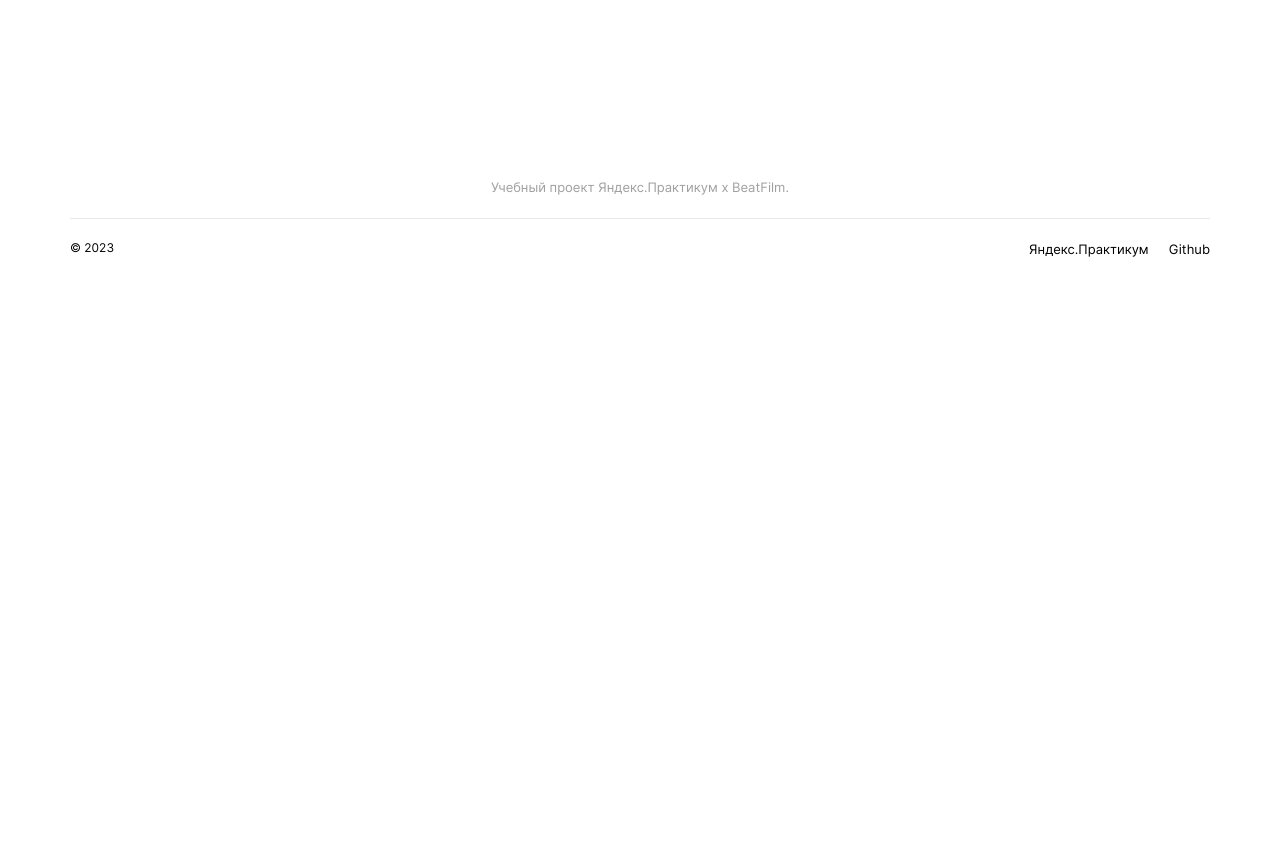
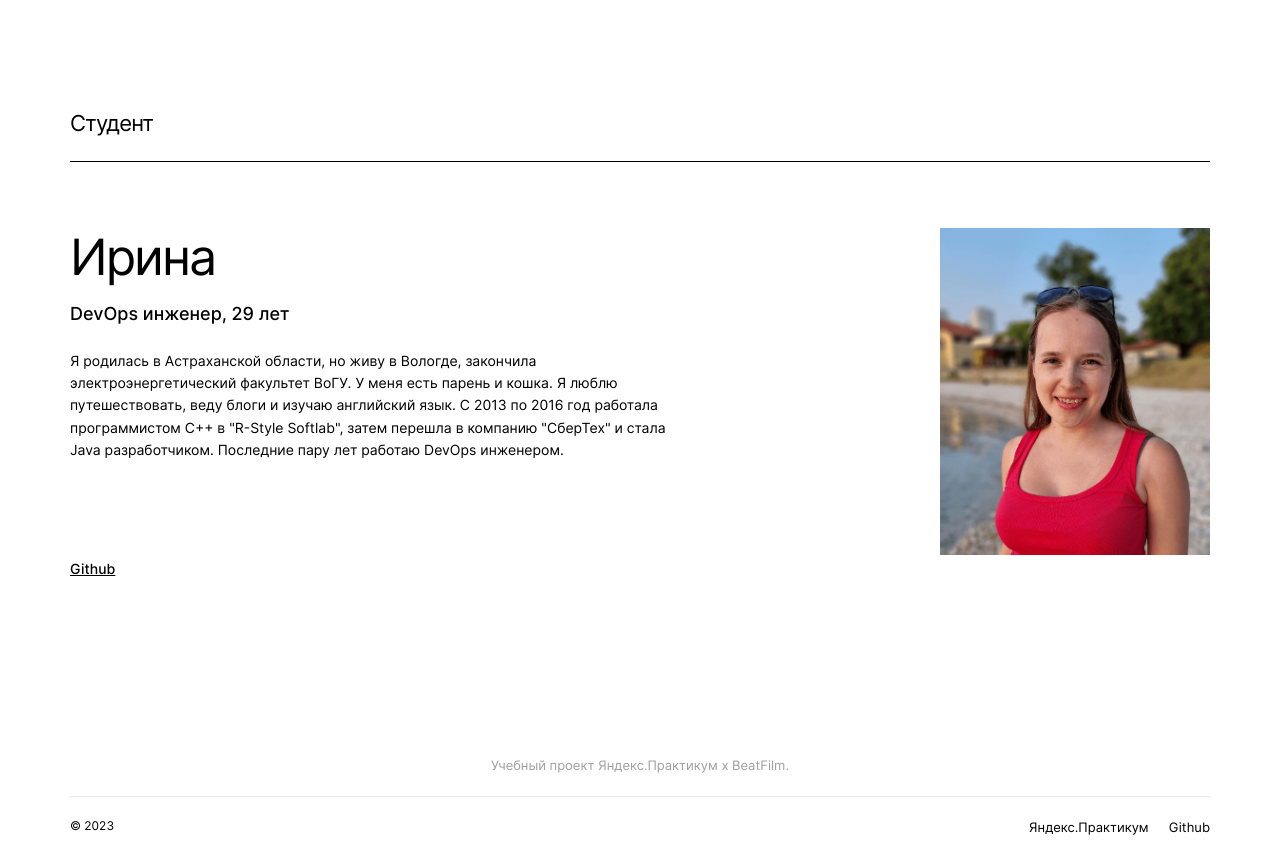
Before and after one commit to irinpingvin/movies-explorer-frontend, a React (Create React App) app: page / in a window 1280 px wide. Shown: the part 1739-2594 px from the top of the page. Before the commit the page ends 2016 px from the top, so only its background shows below. Built offline with nearby package versions, Linux system fonts and the light colour scheme.

Commit message:
Дипломная работа
Реализован компонент AboutMe

```diff
--- /dev/null
+++ b/src/components/AboutMe/AboutMe.css
@@ -0,0 +1,171 @@
+.aboutme {
+  max-width: 292px;
+  margin: 0 auto;
+}
+
+.aboutme__title {
+  margin: 70px 0 28px;
+  font-weight: 400;
+  font-size: 18px;
+  line-height: 1.2;
+  letter-spacing: -0.04em;
+  color: #000000;
+}
+
+.aboutme__boarder {
+  border-bottom: 1px solid rgba(0, 0, 0, 1);
+  height: 1px;
+  width: 100%;
+  margin: 0 0 60px;
+}
+
+.aboutme__content {
+  display: grid;
+  grid-template-columns: 100%;
+  grid-template-areas:
+  "aboutme__photo"
+  "aboutme__name"
+  "aboutme__job-position"
+  "aboutme__description"
+  "aboutme__github-link";
+}
+
+.aboutme__photo {
+  width: 292px;
+  height: 352px;
+  object-fit: cover;
+  object-position: top;
+  grid-area: aboutme__photo;
+  margin: 0 0 40px;
+}
+
+.aboutme__name {
+  font-weight: 400;
+  font-size: 30px;
+  line-height: 1.2;
+  letter-spacing: -0.04em;
+  color: #000000;
+  grid-area: aboutme__name;
+  margin: 0 0 20px;
+}
+
+.aboutme__job-position {
+  font-weight: 500;
+  font-size: 11px;
+  line-height: 1.45;
+  color: #000000;
+  grid-area: aboutme__job-position;
+  margin: 0 0 20px;
+}
+
+.aboutme__description {
+  font-weight: 400;
+  font-size: 11px;
+  line-height: 1.45;
+  color: #000000;
+  mix-blend-mode: normal;
+  margin: 0 0 40px;
+  grid-area: aboutme__description;
+}
+
+.aboutme__github-link {
+  font-weight: 500;
+  font-size: 14px;
+  line-height: 1.2;
+  color: #000000;
+  grid-area: aboutme__github-link;
+  margin: 0 0 70px;
+}
+
+@media screen and (min-width: 768px) {
+  .aboutme {
+    max-width: 668px;
+  }
+
+  .aboutme__title {
+    margin-top: 90px;
+    margin-bottom: 23px;
+    font-size: 22px;
+  }
+
+  .aboutme__boarder {
+    margin-bottom: 66px;
+  }
+
+  .aboutme__content {
+    grid-template-columns: 364px 255px;
+    column-gap: 49px;
+    grid-template-areas:
+    "aboutme__name aboutme__photo"
+    "aboutme__job-position aboutme__photo"
+    "aboutme__description aboutme__photo"
+    "aboutme__github-link aboutme__photo";
+  }
+
+  .aboutme__photo {
+    width: 255px;
+    height: 307px;
+    margin: 0;
+  }
+
+  .aboutme__name {
+    font-size: 40px;
+    line-height: 1;
+    margin-bottom: 16px;
+  }
+
+  .aboutme__job-position {
+    font-size: 12px;
+  }
+
+  .aboutme__description {
+    font-size: 12px;
+    margin-bottom: 87px;
+  }
+
+  .aboutme__github-link {
+    margin-bottom: 91px;
+  }
+}
+
+@media screen and (min-width: 1280px) {
+  .aboutme {
+    max-width: 1140px;
+  }
+
+  .aboutme__title {
+    margin-top: 110px;
+  }
+
+  .aboutme__content {
+    grid-template-columns: 600px 270px;
+    column-gap: 270px;
+  }
+
+  .aboutme__photo {
+    width: 270px;
+    height: 327px;
+  }
+
+  .aboutme__name {
+    font-size: 50px;
+    line-height: 1.16;
+    margin-bottom: 18px;
+  }
+
+  .aboutme__job-position {
+    font-size: 18px;
+    line-height: 1.1;
+    margin-bottom: 26px;
+  }
+
+  .aboutme__description {
+    font-size: 14px;
+    line-height: 1.6;
+    margin-bottom: 99px;
+  }
+
+  .aboutme__github-link {
+    margin-bottom: 101px;
+  }
+}
--- /dev/null
+++ b/src/components/AboutMe/AboutMe.js
@@ -0,0 +1,19 @@
+import aboutmePhoto from "../../images/aboutme__photo.png";
+
+function AboutMe() {
+  return (
+    <section className="aboutme">
+      <h2 className="aboutme__title">Студент</h2>
+      <div className="aboutme__boarder"></div>
+      <div className="aboutme__content">
+        <img src={aboutmePhoto} alt="Портрет студента" className="aboutme__photo"/>
+        <p className="aboutme__name">Ирина</p>
+        <p className="aboutme__job-position">DevOps инженер, 29 лет</p>
+        <p className="aboutme__description">Я родилась в Астраханской области, но живу в Вологде, закончила электроэнергетический факультет ВоГУ. У меня есть парень и кошка. Я люблю путешествовать, веду блоги и изучаю английский язык. С 2013 по 2016 год работала программистом C++ в "R-Style Softlab", затем перешла в компанию "СберТех" и стала Java разработчиком. Последние пару лет работаю DevOps инженером.</p>
+        <a className="aboutme__github-link" target="_blank" href="https://github.com/irinpingvin">Github</a>
+      </div>
+    </section>
+  );
+}
+
+export default AboutMe;
--- a/src/components/Main/Main.js
+++ b/src/components/Main/Main.js
@@ -2,6 +2,7 @@ import React from 'react';
 import Promo from '../Promo/Promo';
 import AboutProject from "../AboutProject/AboutProject";
 import Techs from "../Techs/Techs";
+import AboutMe from "../AboutMe/AboutMe";
 
 function Main() {
   return (
@@ -9,6 +10,7 @@ function Main() {
       <Promo/>
       <AboutProject/>
       <Techs/>
+      <AboutMe/>
     </>
   );
 }
--- a/src/index.css
+++ b/src/index.css
@@ -13,3 +13,4 @@
 @import url(./components/NavTab/NavTab.css);
 @import url(./components/AboutProject/AboutProject.css);
 @import url(./components/Techs/Techs.css);
+@import url(./components/AboutMe/AboutMe.css);
```
Also changed, not shown: src/images/aboutme__photo.png (added).
